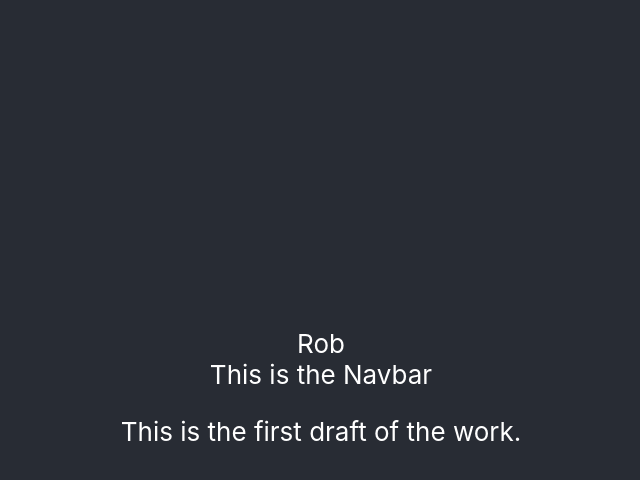
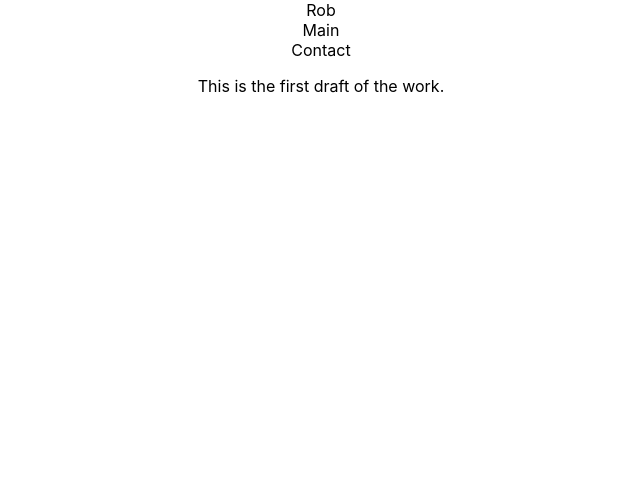
Before and after one commit to rs96/aboutrob, a React (Create React App) app: page / in a window 1280 px wide. Shown: the top 480 px of the page, without its empty margins (319-959 px from the left). Built offline with nearby package versions, Linux system fonts and the light colour scheme.

Commit message:
added linting and a few more components

```diff
--- a/src/Components/App/App.tsx
+++ b/src/Components/App/App.tsx
@@ -5,14 +5,12 @@ import './App.css';
 
 const App = () => {
   return (
-    <div className="App">
-      <header className="App-header">
-        <Title title='Rob' />
-        <Navbar />
-        <p>
-          This is the first draft of the work.
+    <div className='App'>
+      <Title title='Rob' />
+      <Navbar items={['Main', 'Contact']} />
+      <p>
+        This is the first draft of the work.
         </p>
-      </header>
     </div>
   );
 }
--- a/src/Components/Navbar/Navbar.tsx
+++ b/src/Components/Navbar/Navbar.tsx
@@ -1,9 +1,14 @@
 import React from 'react';
+import NavbarItem from './NavbarItem';
 
-const Navbar = () => (
-    <div className="Navbar">
-        <div>This is the Navbar</div>
-    </div>
-  );
+type NavbarProps = {
+  items: string[],
+}
+
+const Navbar = ({ items }: NavbarProps) => (
+  <div className="Navbar">
+    {items.map((item: string) => <NavbarItem label={item} />)}
+  </div>
+);
 
 export default Navbar;
--- /dev/null
+++ b/src/Components/Navbar/NavbarItem.tsx
@@ -0,0 +1,13 @@
+import React from 'react';
+
+type NavbarItemProps = {
+    label: string,
+}
+
+const NavbarItem = ({ label }: NavbarItemProps) => (
+    <div className="NavbarItem">
+        <div>{label}</div>
+    </div>
+);
+
+export default NavbarItem;
```
Also changed, not shown: package.json (+9 -0 lines), .eslintrc.json (added), 1 other file (tests, documents, lock files or other folders).
